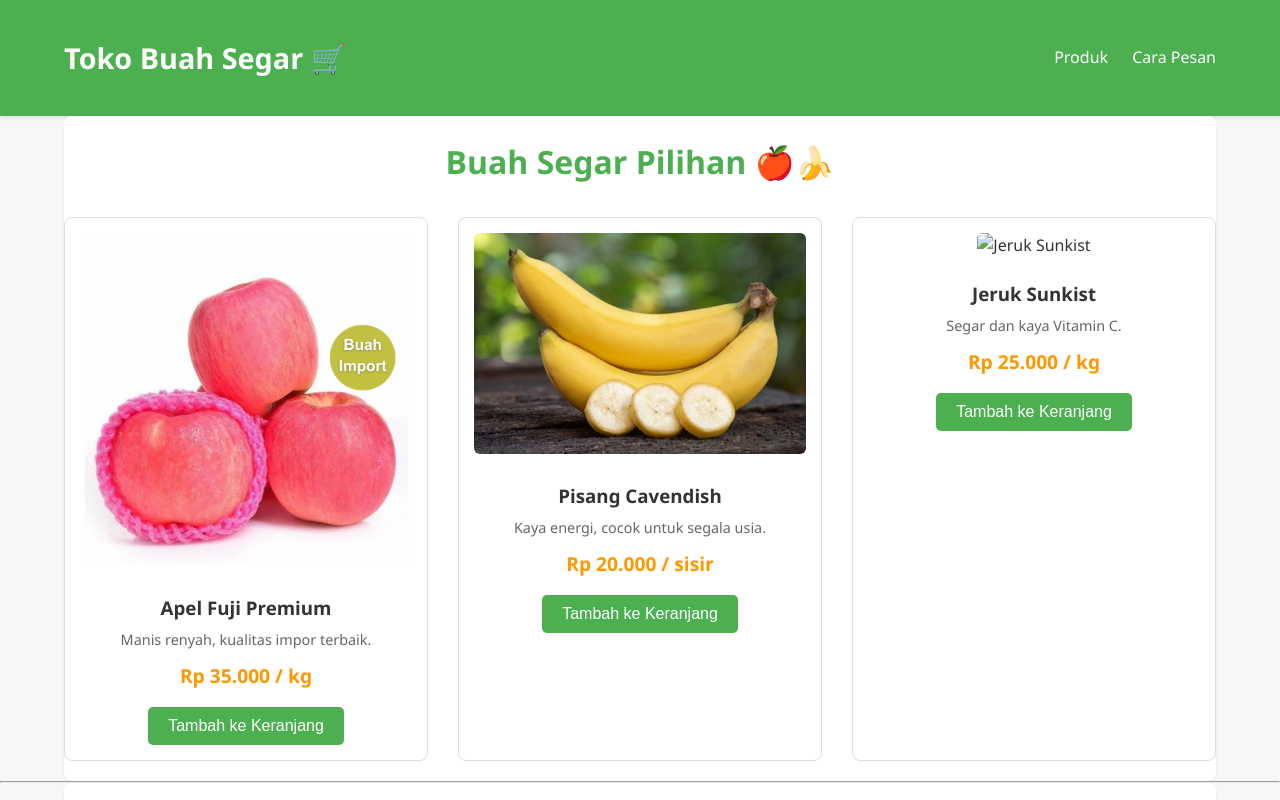
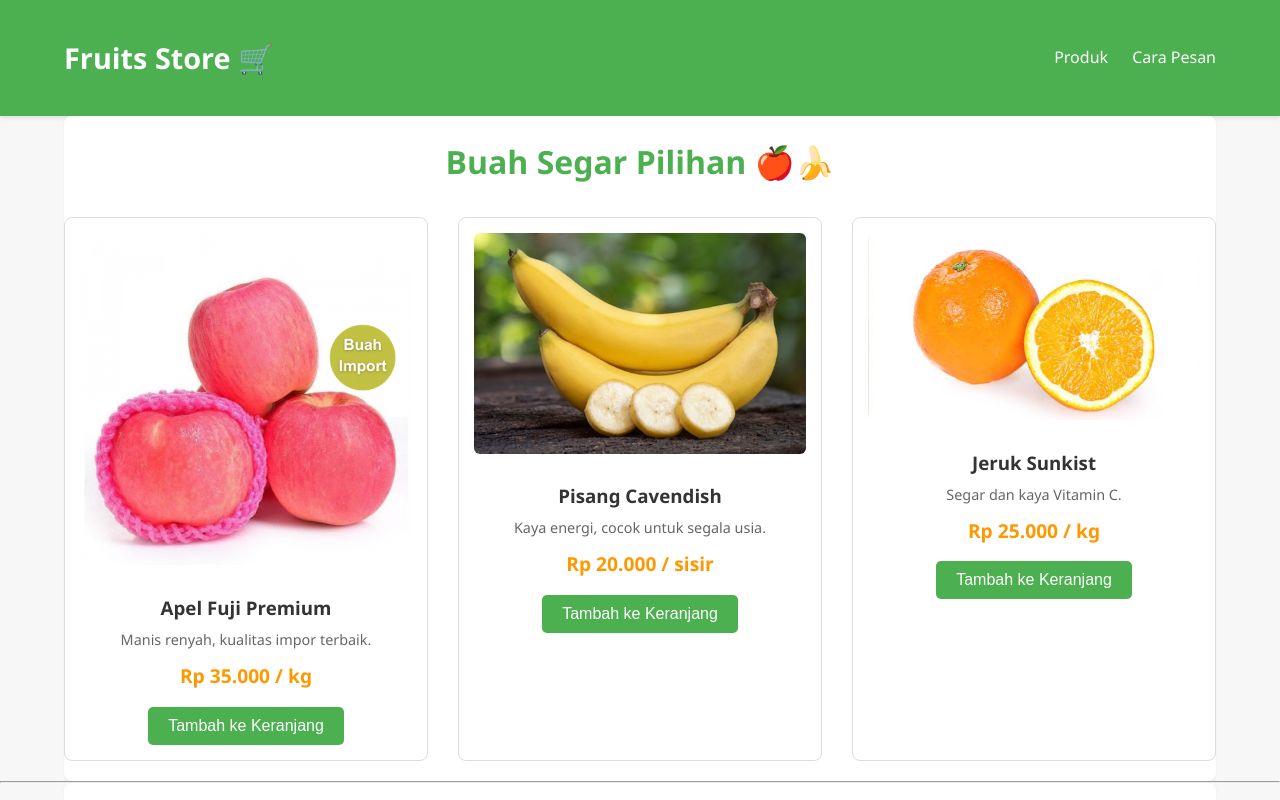
Before and after one commit to zaweza-dev/fruitstore, a plain HTML site: page index.html in a window 1280 px wide. Shown: the top 800 px of the page. Drawn offline with Linux system fonts and the light colour scheme.

Commit message:
Update index.html

```diff
--- a/index.html
+++ b/index.html
@@ -10,7 +10,7 @@
 
     <header>
         <div class="container header-content">
-            <h1>Toko Buah Segar 🛒</h1>
+            <h1>Fruits Store 🛒</h1>
             <nav>
                 <a href="#produk">Produk</a>
                 <a href="#cara-pesan">Cara Pesan</a>
@@ -37,7 +37,7 @@
                     <button class="tambah-keranjang" data-id="2" data-nama="Pisang Cavendish" data-harga="20000">Tambah ke Keranjang</button>
                 </div>
                 <div class="produk-item">
-                    <img src="jeruk.jpg" alt="Jeruk Sunkist">
+                    <img src="jerukk.jpg" alt="Jeruk Sunkist">
                     <h3>Jeruk Sunkist</h3>
                     <p class="deskripsi">Segar dan kaya Vitamin C.</p>
                     <p class="harga" data-price="25000">Rp 25.000 / kg</p>
```
